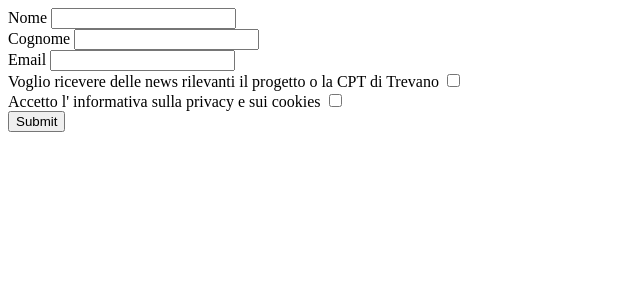
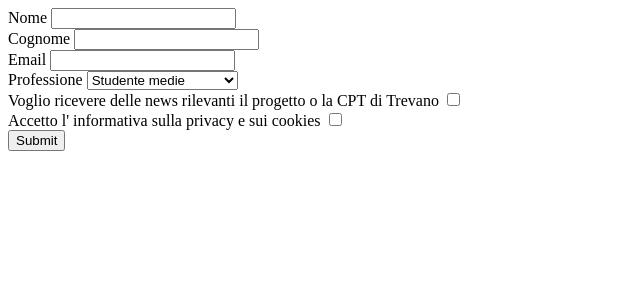
Before and after one commit to bluwolfer777/QuizMania, a Flask app: page /guestForm/ in a window 1280 px wide. Shown: the top 300 px of the page, without its empty margins (0-640 px from the left). Run offline with Flask 3, Linux system fonts and the light colour scheme; parts of the project's set-up code (start-up, migrations or seed data) failed here and were passed over.

Commit message:
yuppy db with type work

```diff
--- a/web/QuizMania/app.py
+++ b/web/QuizMania/app.py
@@ -57,7 +57,7 @@ def generateSessionId(email):
 def main_page():  # put application's code here
     try:
         if session['id'] == None:
-            return redirect('/guestForm', code = 302)
+            return redirect('/guestForm', code=302)
     except:
         return redirect('/guestForm', code=302)
     return render_template('index.html', qrcode="../static/qr.png")
@@ -78,7 +78,7 @@ def guestForm():
         last_name = request.form.get("surname")
         email = request.form.get("email")
         newsletter = request.form.get("newsletter")
-        type = "altro"
+        type = request.form.get("type")
         print(first_name, last_name, email, newsletter)
         session['id'] = generateSessionId(email)
         insert(first_name,last_name,email,newsletter,type)
--- a/web/QuizMania/templates/guestForm.html
+++ b/web/QuizMania/templates/guestForm.html
@@ -12,6 +12,14 @@
         <input id="surname" type="text" name="surname"><br>
         <label for="email">Email</label>
         <input id="email" type="email" name="email"><br>
+        <label for="type">Professione</label>
+        <select id="type" name="type">
+            <option value="studente medie" name="studente_medie">Studente medie
+            <option value="studente superiori" name="studente_superiori">Studente superiori
+            <option value="studente universitario" name="studente_universitario">Studente universitario
+            <option value="lavoratore" name="lavoratore">Lavoratore
+            <option value="altro" name="altro">Altro
+        </select> <br>
         <label for="newsletter">Voglio ricevere delle news rilevanti il progetto o la CPT di Trevano</label>
         <input id="newsletter" type="checkbox" value="True" name="newsletter"><br>
         <label for="cookies">Accetto l' informativa sulla privacy e sui cookies</label>
```
